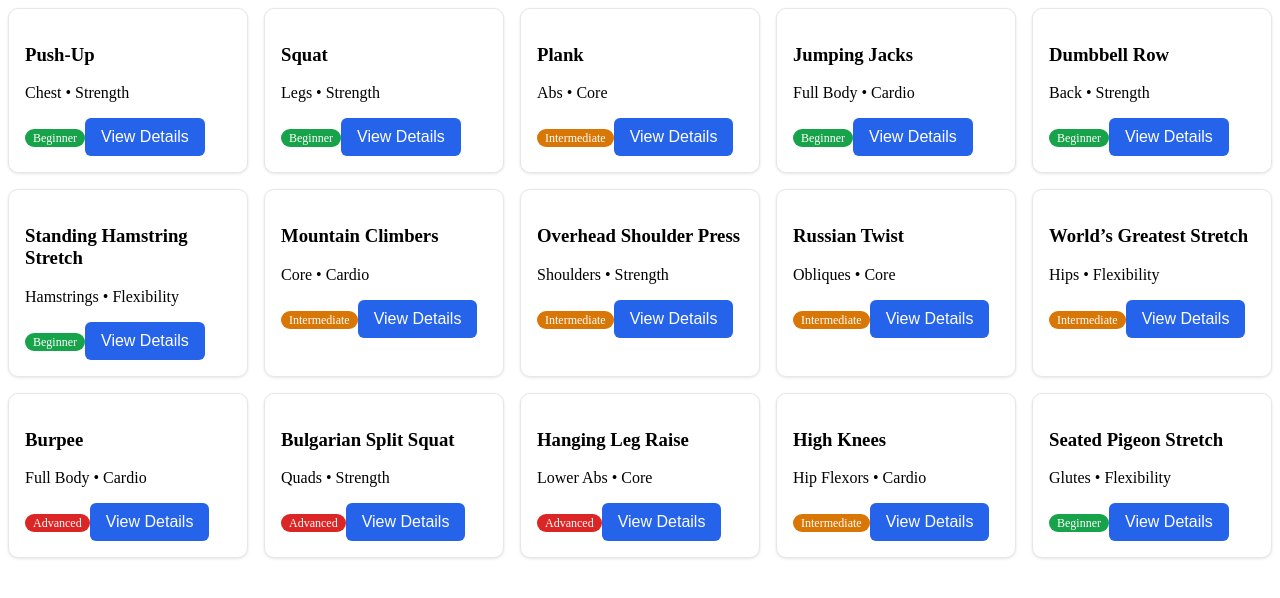
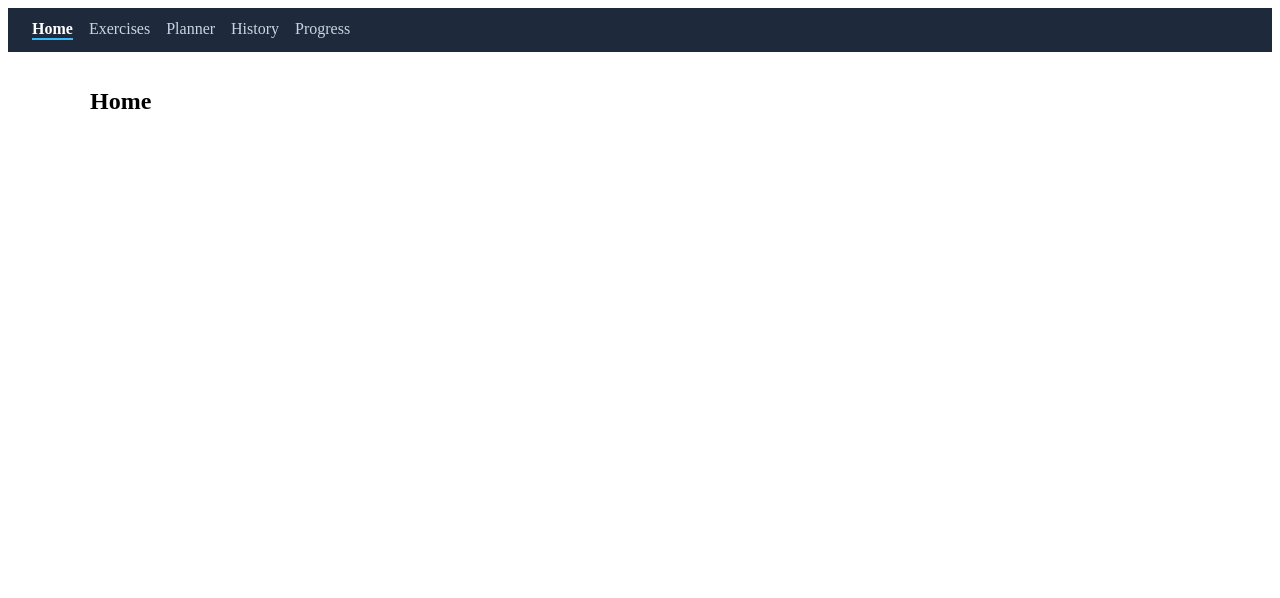
Before and after one commit to pierreroodman/fitness-tracker, a React (Vite) app in the folder fitness-tracker/: page / in a window 1280 px wide. Shown: the top 598 px of the page. Built offline with nearby package versions, Linux system fonts and the light colour scheme.

Commit message:
Created a navbar with links for the various pages using the routes in the Router

```diff
--- a/fitness-tracker/src/App.jsx
+++ b/fitness-tracker/src/App.jsx
@@ -1,12 +1,29 @@
-import exercises from './data/exercises';
-import ExerciseList from './components/ExerciseList';
+import { Routes, Route } from 'react-router-dom';
+import Navbar from './components/Navbar';
+import Home from './pages/Home';
+import ExercisesPage from './pages/ExercisesPage';
+import ExerciseDetail from './components/ExerciseDetail';
+import WorkoutPlannerPage from './pages/WorkoutPlannerPage';
+import HistoryPage from './pages/HistoryPage';
+import ProgressPage from './pages/ProgressPage';
+import NotFound from './pages/NotFound';
 
 function App() {
   return (
-    <ExerciseList
-      exercises={exercises}
-      onExerciseClick={(id) => console.log('clicked', id)}
-    />
+    <>
+      <Navbar />
+      <main style={{ maxWidth: 1100, margin: '0 auto', padding: 16 }}>
+        <Routes>
+          <Route path="/" element={<Home />} />
+          <Route path="/exercises" element={<ExercisesPage />} />
+          <Route path="/exercises/:id" element={<ExerciseDetail />} />
+          <Route path="/workout-planner" element={<WorkoutPlannerPage />} />
+          <Route path="/history" element={<HistoryPage />} />
+          <Route path="/progress" element={<ProgressPage />} />
+          <Route path="*" element={<NotFound />} />
+        </Routes>
+      </main>
+    </>
   );
 }
 export default App;
--- /dev/null
+++ b/fitness-tracker/src/components/Navbar.jsx
@@ -0,0 +1,35 @@
+import { NavLink } from 'react-router-dom';
+import styled from 'styled-components';
+
+const Nav = styled.nav`
+  display: flex;
+  gap: 16px;
+  padding: 12px 24px;
+  background: #1e293b;
+
+  @media (max-width: 768px) {
+    flex-direction: column;
+    gap: 8px;
+  }
+`;
+
+const StyledLink = styled(NavLink)`
+  color: #cbd5e1;
+  text-decoration: none;
+
+  &:hover { color: white; }
+  &.active { color: white; font-weight: bold; border-bottom: 2px solid #38bdf8; }
+`;
+
+function Navbar() {
+  return (
+    <Nav>
+      <StyledLink to="/" end>Home</StyledLink>
+      <StyledLink to="/exercises">Exercises</StyledLink>
+      <StyledLink to="/workout-planner">Planner</StyledLink>
+      <StyledLink to="/history">History</StyledLink>
+      <StyledLink to="/progress">Progress</StyledLink>
+    </Nav>
+  );
+}
+export default Navbar;
```
